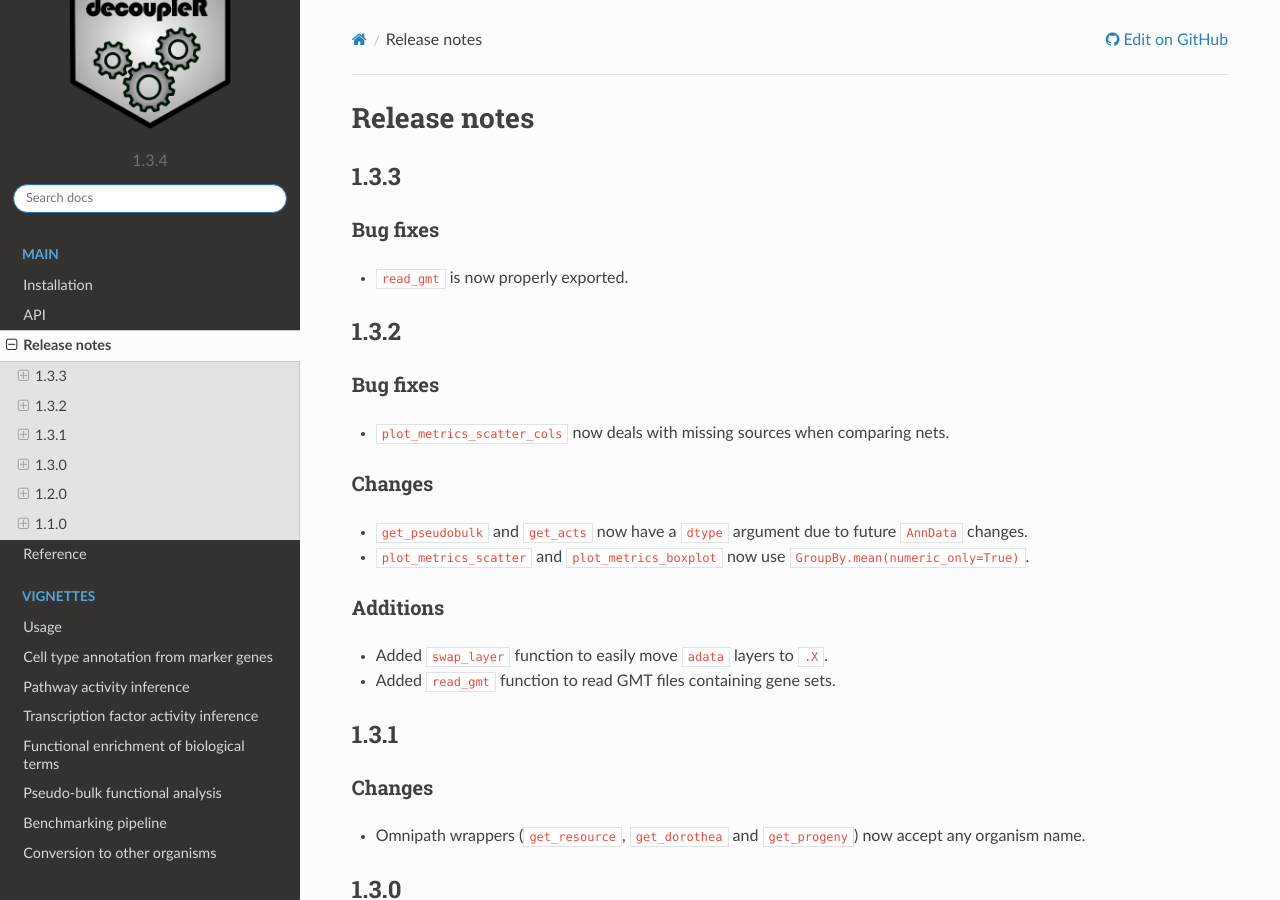
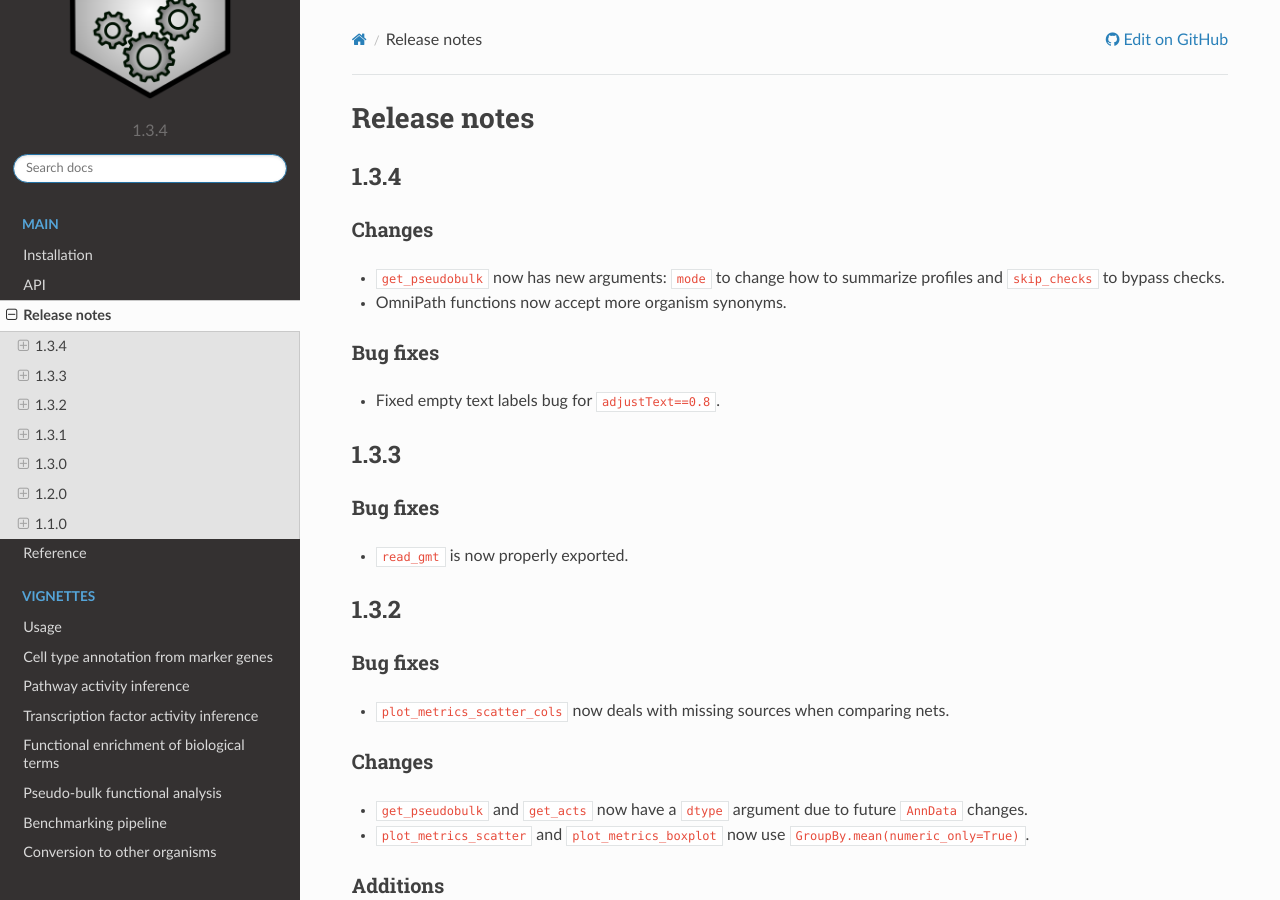
Before and after one commit to saezlab/decoupler-py, a Sphinx documentation site: the page built from docs/source/release_notes.rst, in a window 1280 px wide and 900 px high. Built offline with Sphinx 7.4.7 and the Read the Docs theme 2.0.0, drawn with Linux system fonts in a browser that asks for light colours; pages that are not in the unit, such as notebooks, are missing from menus.

Commit message:
Updated docs and changed sklearn to scikit-learn

```diff
--- a/docs/source/release_notes.rst
+++ b/docs/source/release_notes.rst
@@ -1,5 +1,18 @@
 Release notes
 =============
+
+1.3.4
+-----
+
+Changes
+~~~~~~~
+- ``get_pseudobulk`` now has new arguments: ``mode`` to change how to summarize profiles and ``skip_checks`` to bypass checks.
+- OmniPath functions now accept more organism synonyms.
+
+Bug fixes
+~~~~~~~~~
+- Fixed empty text labels bug for ``adjustText==0.8``.
+
 
 1.3.3
 -----
--- a/docs/source/requirements.txt
+++ b/docs/source/requirements.txt
@@ -1,5 +1,5 @@
 numpydoc
 nbsphinx
 ipython
-sklearn
+scikit-learn
 skranger
```
Also changed, not shown: 2 other files.
